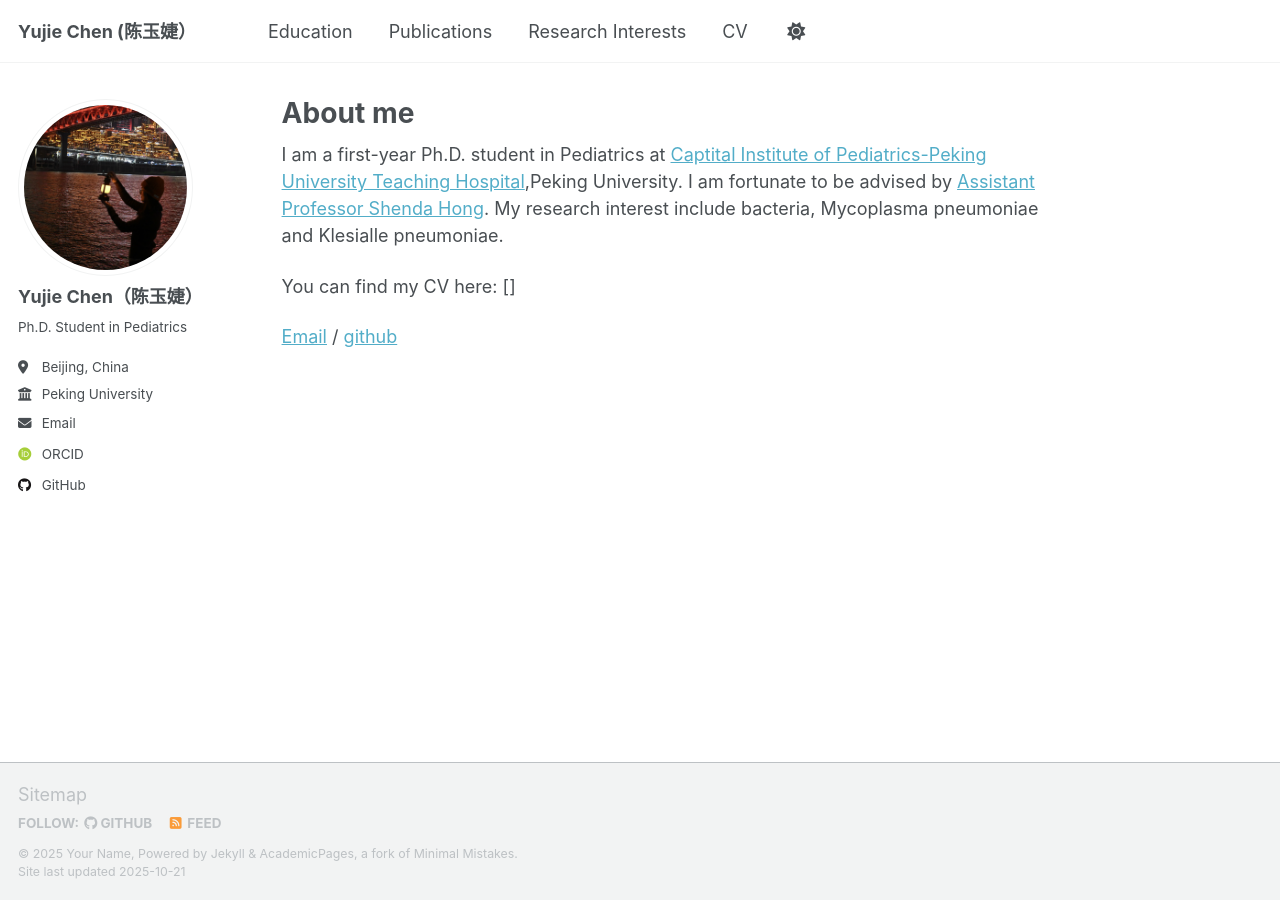
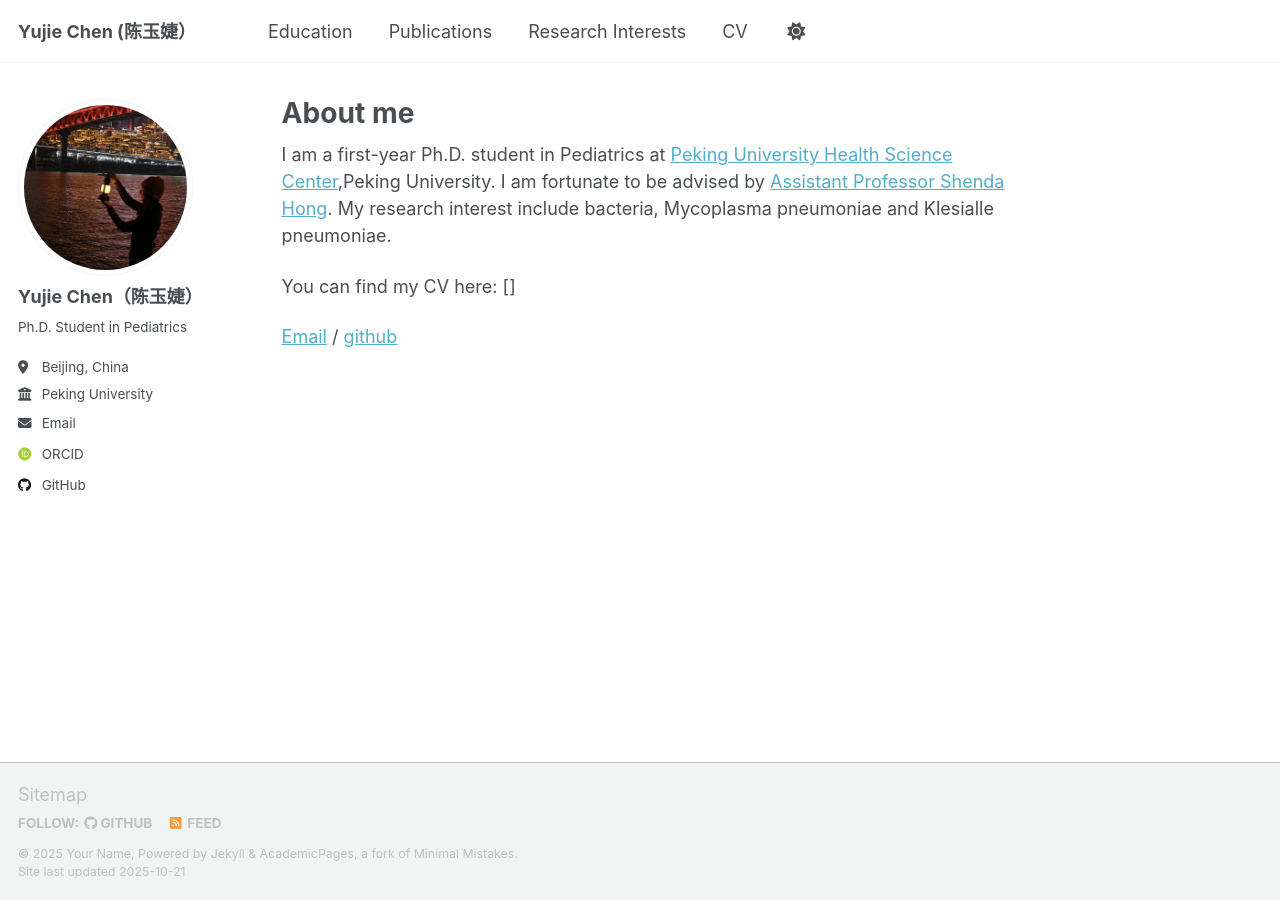
Before and after one commit to yujie7799/yujie7799.github.io, a Jekyll site: the page built from _pages/about.md, in a window 1280 px wide. Built offline with Jekyll 4.4.1, drawn with Linux system fonts in a browser that asks for light colours; some web fonts are replaced; a script that is not in the unit is left out.

Commit message:
Update about.md

```diff
--- a/_pages/about.md
+++ b/_pages/about.md
@@ -7,8 +7,7 @@ redirect_from:
   - /about.html
 ---
 
-I am a first-year Ph.D. student in Pediatrics at [Captital Institute of Pediatrics-Peking University Teaching Hospital](
-https://www.shouer.com.cn/zyb/index.html),Peking University. I am fortunate to be advised by [Assistant Professor Shenda Hong](https://hsd1503.github.io). My research interest include bacteria, Mycoplasma pneumoniae and Klesialle pneumoniae.
+I am a first-year Ph.D. student in Pediatrics at [Peking University Health Science Center](https://www.bjmu.edu.cn),Peking University. I am fortunate to be advised by [Assistant Professor Shenda Hong](https://hsd1503.github.io). My research interest include bacteria, Mycoplasma pneumoniae and Klesialle pneumoniae.
 
 You can find my CV here: []
 
```
